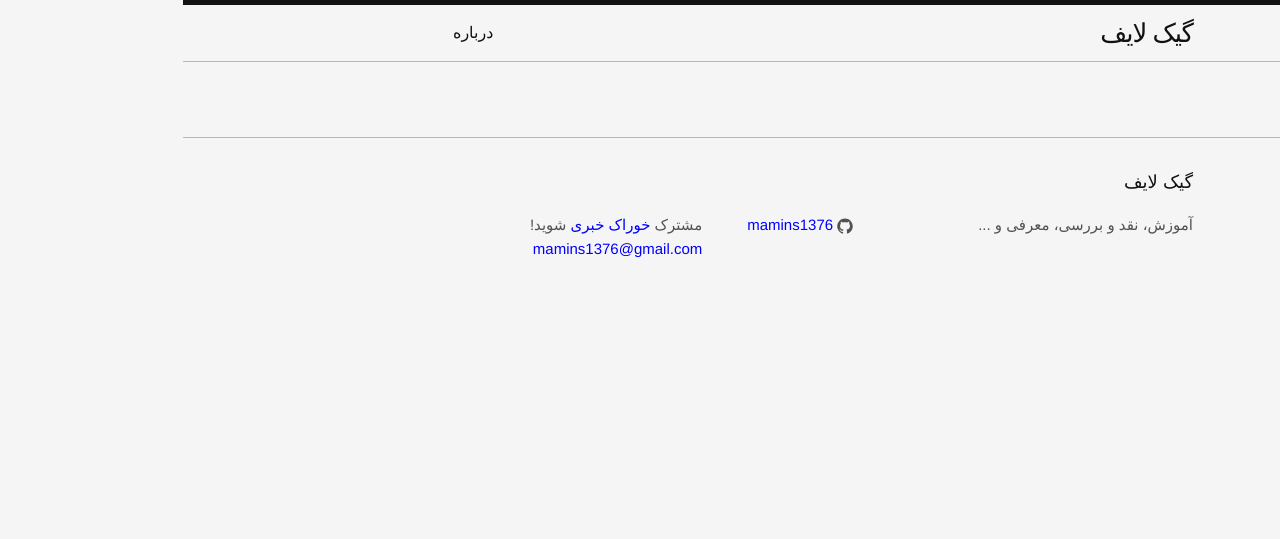
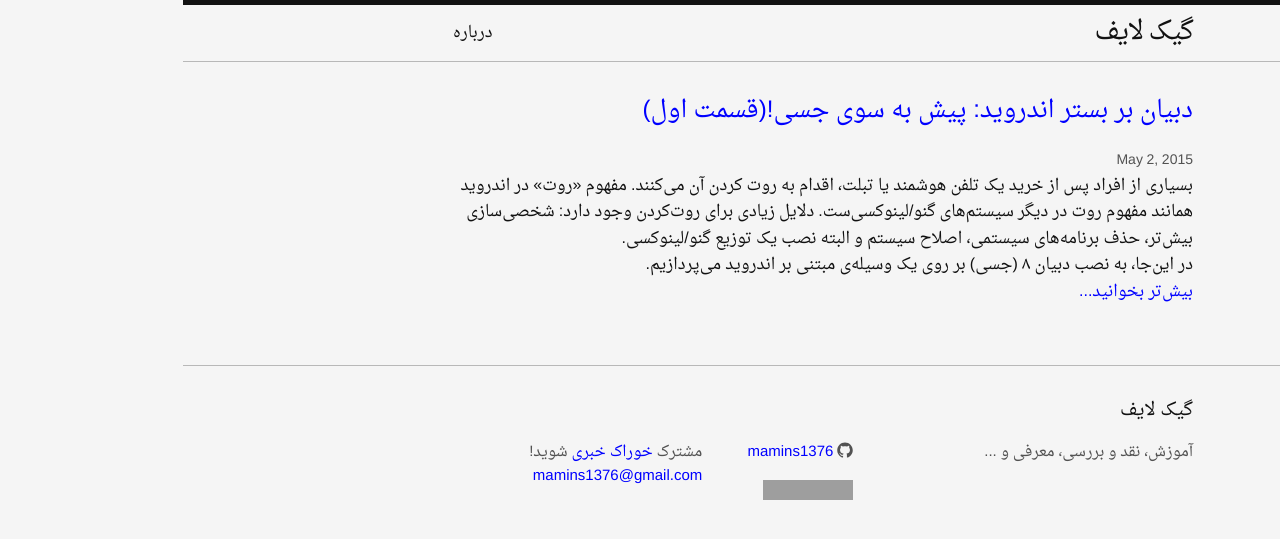
Before and after one commit to mamins1376/blog, a Jekyll site: the page built from index.html, in a window 1280 px wide. Shown: the top 539 px of the page. Built offline with Jekyll 4.4.1, drawn with Linux system fonts in a browser that asks for light colours; some web fonts are replaced; the list of posts is cut into pages by our own code; grey boxes are pictures that could not be loaded.

Commit message:
Article1 added

```diff
--- a/_config.yml
+++ b/_config.yml
@@ -12,6 +12,6 @@ markdown: kramdown
 
 encoding: utf-8
 permalink: /:year/:month/:title
-paginate: 5
-paginate_path: "/page:num/"
+#paginate: 5
+#paginate_path: "/page:num/"
 timezone: Asia/Tehran
--- a/_includes/footer.html
+++ b/_includes/footer.html
@@ -43,6 +43,7 @@
           </li>
           {% endif %}
         </ul>
+        <a rel="license" href="http://creativecommons.org/licenses/by-nc-sa/4.0/"><img alt="مجوز کریتیو کامنز" style="border-width:0" src="https://i.creativecommons.org/l/by-nc-sa/4.0/88x31.png" /></a>
       </div>
 
       <div class="footer-col  footer-col-3">
--- /dev/null
+++ b/_posts/2015-05-02-debootstrap-android-part1.markdown
@@ -0,0 +1,69 @@
+---
+layout: post
+title:  "دبیان بر بستر اندروید: پیش به سوی جسی!(قسمت اول)"
+date:   2015-05-02 18:30:46
+categories: linux android
+---
+بسیاری از افراد پس از خرید یک تلفن هوشمند یا تبلت، اقدام به روت کردن آن می‌کنند. مفهوم «روت» در اندروید همانند مفهوم روت در دیگر سیستم‌های گنو/لینوکسی‌ست. دلایل زیادی برای روت‌کردن وجود دارد: شخصی‌سازی بیش‌تر، حذف برنامه‌های سیستمی، اصلاح سیستم و البته نصب یک توزیع گنو/لینوکسی.
+در این‌جا، به نصب دبیان ۸ (جسی) بر روی یک وسیله‌ی مبتنی بر اندروید می‌پردازیم.
+<!-- ادامه -->
+
+### چه‌چیزی لازم داریم؟ ###
+- یک ماشین گنو/لینوکسی: ترجیحاً از خانواده‌ی دبیان
+- دسترسی به اینترنت یا مخزن محلی: حدود ۶۰-۷۰ مگابایت در این روش بارگیری خواهد شد.
+- تلفن هوشمند یا تبلت روت شده
+- کابل اتصال به رایانه: برای انتقال داده از ماشین گنو/لینوکسی به دستگاه
+- حداقل ۱ گیگابایت فضای خالی روی دستگاه: مهم نیست که روی حافظه‌ی داخلی باشد یا کارت SD خارجی
+- وقت و حوصله‌ی فراوان
+
+### چه قابلیت‌هایی دارد؟ ###
+- اجرا به موازات اندروید بدون دستکاری سیستم
+- روان، سریع و بدون نصب هرگونه برنامه‌ی شخص سوم
+- حذف آسان
+- محیط گرافیکی(اختیاری)
+- اجرای اکثر برنامه‌های گنو/لینوکس([WINE](https://www.winehq.org/about/) هم شامل می‌شود!)
+
+#### ۱. نصب debootstrap ####
+برای نصب گنو/لینوکس از گنو/لینوکس، debootstrap گزینه‌ی خوبی‌ست، ایجاد یکی دیگر از صفر مطلق؛ بدون کرنل، بوت‌لودر و هرگونه بسته‌ی اختیاری.
+فایل‌های تولیدشده **فقط** شامل بسته‌های پایه‌ی سیستم می‌شود.
+ابتدا آن را نصب می‌کنیم:
+{% highlight bash %}
+root@host:~# apt-get install debootstrap
+{% endhighlight %}
+
+برای شروع کار با debootstrap به این اطلاعات نیازمندیم:
+
+- **نوع پردازنده**: در حال حاضر دو نوع پردازنده، غالب دستگاه‌های بازار را پوشش می‌دهند:
+  - x86: معماری کامپیوترهای ۳۲بیتی رایج
+  - arm: معماری میکروکنترلرهای پیش‌رفته و نسل جدید که خود سه نوع دارد:
+    - armel: نسل قدیمی arm
+    - armhf: نسل جدید arm که armv7 معادل این نسل است
+    - arm64: چیپ‌های arm نسخه‌ی ۶۴بیتی
+بسته به نوع دستگاه باید یکی از ۴ مورد بالا را انتخاب کرد.
+- **نسخه‌ی توزیع**: ما از توزیع [دبیان](https://www.debian.org/) نسخه‌ی [۸(جسی)](https://www.debian.org/News/2015/20150426) استفاده می‌کنیم. شما می‌توانید از هرنسخه‌ی دیگری(stable، testing، wheezy، ...) استفاده کرده یا حتی به جای دبیان، [اوبونتو](http://www.ubuntu.com/) را امتحان کنید.
+- **آینه‌ی بسته‌ها**: برای بارگیری بسته‌های اصلی سیستم از یک آینه استفاده می‌شود؛ این آینه می‌تواند محلی بوده یا روی ماشین دیگری باشد. فاصله‌ی جغرافیایی کمتر بین شما و آینه‌ی منتخبتان معمولاً سرعت بیش‌تری را به همراه دارد. نوع محلی از تصویر توزیع بهره می‌برد که توضیح نحوه‌ی استفاده از آن خارج از حوصله‌ی این مطلب است. ما از مخزن ایران استفاده خواهیم کرد.
+
+#### ۲. بارگیری پایه‌ی سیستم ####
+پوشه‌ای ایجاد می‌کنیم. این پوشه حاوی فایل‌های اصلی توزیع ما خواهد بود:
+{% highlight bash %}
+root@host:~# mkdir debroot
+{% endhighlight %}
+سینتکس کلی برنامه‌ی debootstrap این است:
+{% highlight bash %}
+root@host:~# debootstrap [OPTIONS] <DIST> <DIR> [<MIRROR>]
+{% endhighlight %}
+برای ما:
+{% highlight bash %}
+root@host:~# debootstrap --foreign --arch=armhf jessie ./debroot http://ftp.ir.debian.org/debian/
+{% endhighlight %}
+در این‌جا:
+
+- **foreign**: به برنامه می‌گوید که بسته‌ها را استخراج نکند، زیرا معماری ماشین هدف با معماری این ماشین متفاوت است.
+- **arch**: معماری ماشین هدف(اندروید) را مشخص می‌کند که در بالا توضیح داده شد.
+- **jessie**: نسخه‌ی توزیع
+- **debroot/.**: نشانی پوشه‌ای که بالاتر ساختیم.
+- **...http://ftp**: نشانی آینه.
+
+پس از بارگیری بسته‌ها، توزیع دریافت شده و debootstrap بسته‌ها را درون پوشه‌ی debroot خواهد ریخت.
+
+در قسمت بعد، بسته‌های دریافت شده را به اندروید منتقل کرده و مراحل راه‌اندازی را انجام خواهیم داد.
--- a/_sass/_base.scss
+++ b/_sass/_base.scss
@@ -15,7 +15,9 @@ dl, dd, ol, ul, figure {
     padding: 0;
 }
 
-
+strong {
+  font-weight: bold;
+}
 
 /**
  * Basic styling
--- a/about.md
+++ b/about.md
@@ -4,4 +4,9 @@ title: درباره
 permalink: /about/
 ---
 
-این صفحه هنوز کامل نیست؛ چون این وبلاگ کلا هنوز برای سرویس‌دهی آماده نیست!
+محمدامین هستم. درباره‌ی این وبلاگ بگم که محوریت خاصی نداره ولی غالباً به گنو/لینوکس مربوط می‌شه. نقد و بررسی توزیع‌ها، انواع آموزش‌ها و مطالب شخصی این‌جا نوشته می‌شن.
+
+نظری، پیشنهادی، انتقادی، خلاصه هرچی رو که علاقه مندین به اطلاع من برسونین. مطمئن باشین خوش‌حال می‌شم.
+ایمیل من هم که پایین صفحه هست. خجالت نکشین!
+
+<br><span xmlns:dct="http://purl.org/dc/terms/" property="dct:title">گیک لایف</span> توسط <a xmlns:cc="http://creativecommons.org/ns#" href="http://mamins1376.github.io/weblog/" property="cc:attributionName" rel="cc:attributionURL">محمدامین صامتی</a> مجوز دارد تحت <a rel="license" href="http://creativecommons.org/licenses/by-nc-sa/4.0/">کریتیو کامنز اختیار-غیرتجاری-اشتراک همانند 4.0 بین‌المللی License</a>.
--- a/index.html
+++ b/index.html
@@ -12,10 +12,10 @@ layout: default
         </h2>
         <span class="post-meta">{{ post.date | date: "%b %-d, %Y" }}</span>
         <div class="post-container">
-          {% if post.content contains "<!-- more -->" %}
-            {{ post.content | split:"<!-- more -->" | first % }}
+          {% if post.content contains "<!-- ادامه -->" %}
+            {{ post.content | split:"<!-- ادامه -->" | first % }}
           {% else %}
-            {{ post.content | strip_html | truncatewords:100 }}
+            {{ post.content | strip_html | truncatewords:75 }}
           {% endif %}
           <br>
           <a href="{{ post.url | prepend: site.baseurl }}">بیش‌تر بخوانید...</a><br>
```
Also changed, not shown: css/fonts/DroidNaskh-Regular.woff (added), css/user.css (added), 7 other files.
